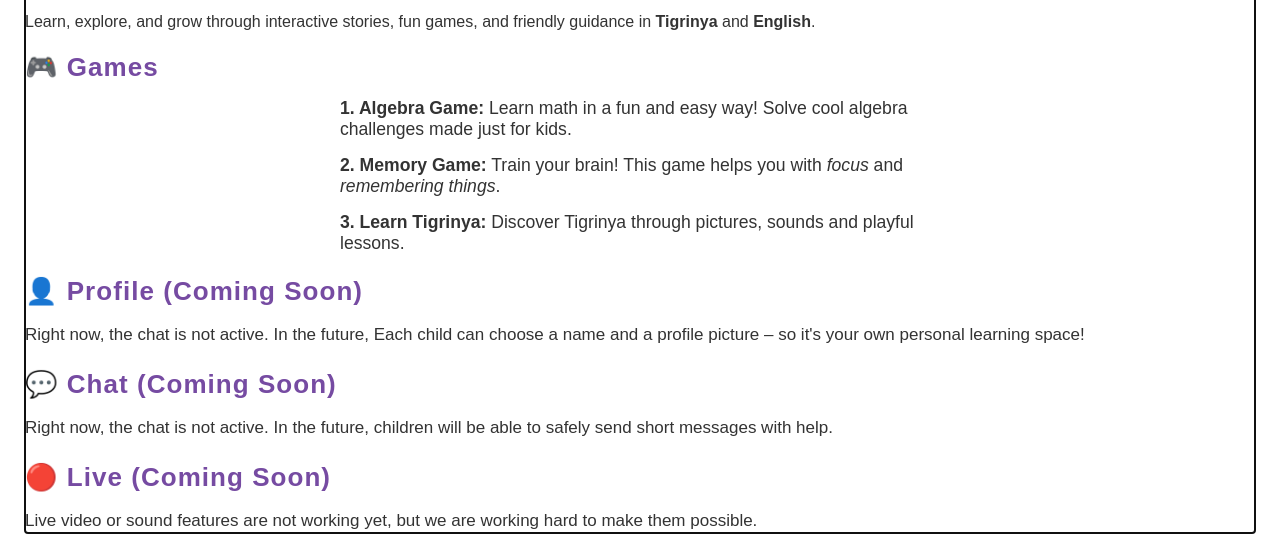
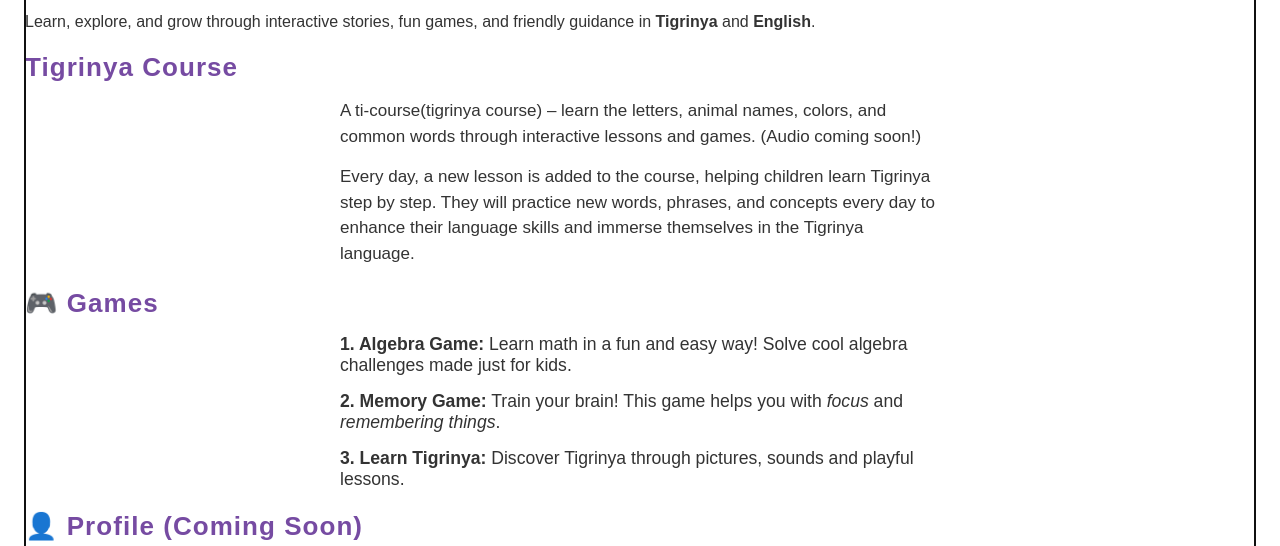
Before and after one commit to esrromehhat/akch-web, a plain HTML site: page index.html in a window 1280 px wide. Shown: the part 254-800 px from the top of the page. Drawn offline with Linux system fonts and the light colour scheme; a script that the page names is missing.

Commit message:
Update index.html

```diff
--- a/index.html
+++ b/index.html
@@ -46,6 +46,12 @@
       <li>Learn, explore, and grow through interactive stories, fun games, and friendly guidance in <strong>Tigrinya</strong> and <strong>English</strong>.</li>
     </ul>
 
+    <h2>Tigrinya Course</h2>
+    <ul class="feature-list">
+      <p>A ti-course(tigrinya course)  – learn the letters, animal names, colors, and common words through interactive lessons and games. (Audio coming soon!)</p>
+      <p>Every day, a new lesson is added to the course, helping children learn Tigrinya step by step. They will practice new words, phrases, and concepts every day to enhance their language skills and immerse themselves in the Tigrinya language.</p>
+    </ul>
+
     <h2>🎮 Games</h2>
     <ul class="feature-list">
       <li><strong>1. Algebra Game:</strong> Learn math in a fun and easy way! Solve cool algebra challenges made just for kids.</li>
@@ -54,7 +60,7 @@
     </ul>
 
     <h2>👤 Profile (Coming Soon)</h2>
-    <p>Right now, the chat is not active. In the future, Each child can choose a name and a profile picture – so it's your own personal learning space!</p>
+    <p>Right now, the Profile is not active. In the future, Each child can choose a name and a profile picture – so it's your own personal learning space!</p>
 
     <h2>💬 Chat (Coming Soon)</h2>
     <p>Right now, the chat is not active. In the future, children will be able to safely send short messages with help.</p>
```
